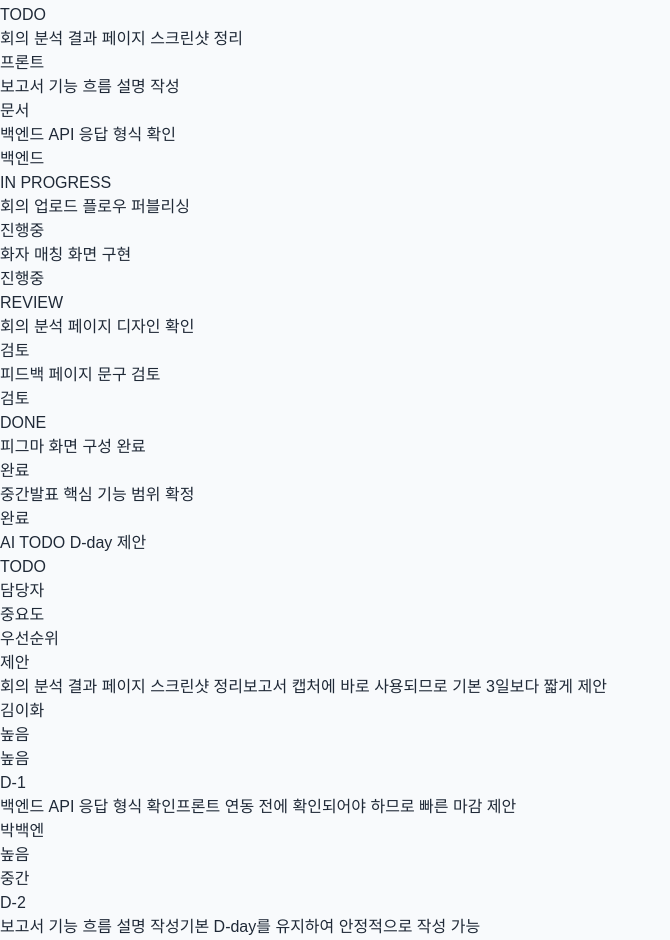
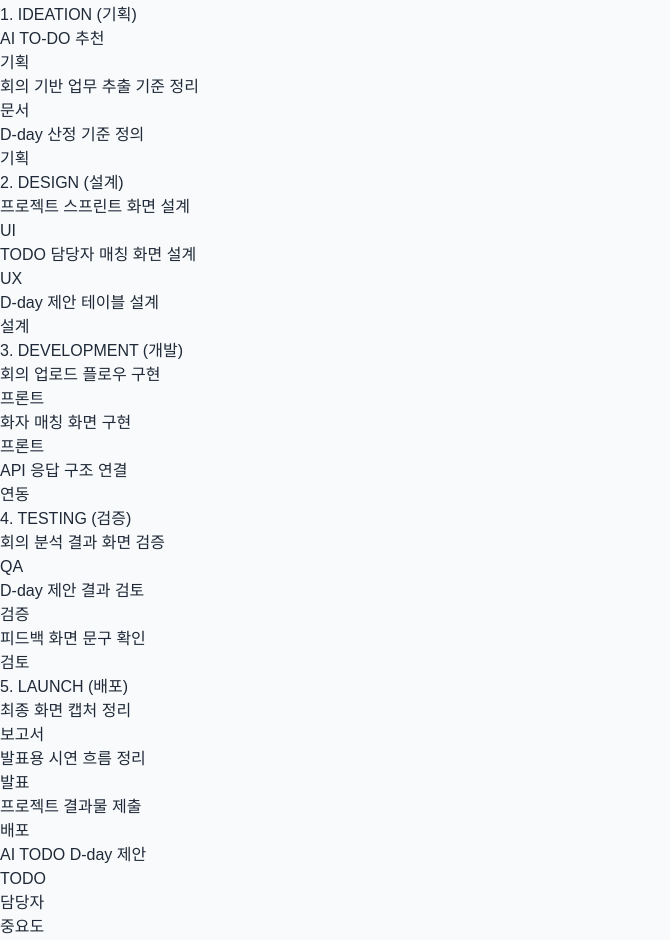
Before and after one commit to ALLISWELL-Lab/aiw-knote-FE, a React (Vite) app in the folder knote/: page /todo/sprint in a window 1280 px wide. Shown: the part 544-1484 px from the top of the page, without its empty margins (0-670 px from the left). Built offline with nearby package versions, Linux system fonts and the light colour scheme; a web font is replaced by a local one.

Commit message:
투두 스프린트, 팀, 스피커 매칭 페이지 수정

```diff
--- a/knote/src/pages/SpeakerMatching.jsx
+++ b/knote/src/pages/SpeakerMatching.jsx
@@ -44,15 +44,14 @@ function SpeakerSelectColumn({
         className="w-full h-[28px] border border-[#C9DEFA] bg-white text-[12px] px-[6px] mb-0 text-black"
       >
         <option>선택</option>
-        <option>팀원 1</option>
-        <option>팀원 2</option>
-        <option>팀원 3</option>
-        <option>팀원 4</option>
-        <option>팀원 5</option>
+        <option>정서윤</option>
+        <option>임이랑</option>
+        <option>강민지</option>
+
       </select>
 
       <div className="w-full border-x border-b border-[#C9DEFA] bg-white text-[13px] text-black">
-        {["팀원 1", "팀원 2", "팀원 3", "팀원 4", "팀원 5"].map((member) => (
+        {["정서윤", "임이랑", "강민지"].map((member) => (
           <div
             key={member}
             className={`h-[34px] flex items-center px-[8px] ${
@@ -114,8 +113,7 @@ function SpeakerMatching() {
               speaker="SPEAKER A"
               text={
                 <>
-                  자, 2월 7일 오전 10시네요. 회의를 시작해 볼까요?
-                  화면님께서 준비해 오신 것부터 볼게요.
+                  SDT 되는거 보여주고 SDT 되는거 플러스 로딩하면 이런게 좀 중요하겠죠
                 </>
               }
             />
@@ -124,21 +122,16 @@ function SpeakerMatching() {
               speaker="SPEAKER B"
               text={
                 <>
-                  네, 저는 저번에 지적해주셨던 몇 개의 화면 구성과 새 페이지
-                  제작, 몇 가지 컴포넌트를 수정해 보았어요.
+                  제가 단계를 분리하는건가요?
                 </>
               }
             />
 
             <SpeakerCard
               speaker="SPEAKER C"
-              text={<>아, 그럼 이 기능이 저렇게 나타난 거군요?</>}
+              text={<>웨거에서 기능 테스트 하면서 거기서 이제 직접 넣은 것도 있고 그 다음에 어떤거는 디비버에다가 sql 스크립트를 써가지고 하나씩 돌려서 넣은것도 있어요</>}
             />
 
-            <SpeakerCard
-              speaker="SPEAKER D"
-              text={<>네, 맞아요. 제 생각에도 그러합니다.</>}
-            />
           </div>
         </div>
 
@@ -147,25 +140,20 @@ function SpeakerMatching() {
           <div className="flex gap-[20px]">
             <SpeakerSelectColumn
               speaker="SPEAKER A"
-              selected="팀원 1"
+              selected="정서윤"
               checked={true}
             />
             <SpeakerSelectColumn
               speaker="SPEAKER B"
-              selected="팀원 2"
-              checked={true}
+              selected="임이랑"
+              checked={false}
             />
             <SpeakerSelectColumn
               speaker="SPEAKER C"
-              selected="팀원 3"
+              selected="강민지"
               checked={true}
             />
-            <SpeakerSelectColumn
-              speaker="SPEAKER D"
-              selected="선택"
-              checked={false}
-              muted
-            />
+
           </div>
 
           {meetingId && (
--- a/knote/src/pages/TodoSprint.jsx
+++ b/knote/src/pages/TodoSprint.jsx
@@ -85,7 +85,7 @@ function TodoSprint() {
 
       <div className="h-px bg-[#C9DEFA] mb-[34px]" />
 
-      <div className="w-[940px] mx-auto">
+      <div className="w-[1040px] mx-auto">
         <div className="flex justify-end mb-[12px]">
           <button
             type="button"
@@ -107,60 +107,76 @@ function TodoSprint() {
             </span>
           </div>
 
-          <div className="grid grid-cols-4 gap-[14px] px-[18px] py-[18px]">
+          <div className="grid grid-cols-5 gap-[10px] px-[18px] py-[18px]">
             {/* Column 1 */}
-            <div className="border border-[#C9DEFA] bg-white min-h-[245px]">
-              <div className="h-[34px] border-b border-[#C9DEFA] bg-[#ADDCFF] flex items-center px-[12px] text-[13px] font-semibold text-black">
-                TODO
+            <div className="border border-[#C9DEFA] bg-white min-h-[260px]">
+              <div className="h-[34px] border-b border-[#C9DEFA] bg-[#ADDCFF] flex items-center justify-center px-[8px] text-[13px] font-semibold text-black">
+                1. IDEATION (기획)
               </div>
 
               <div className="p-[10px] space-y-[10px]">
+                <KanbanCard title="AI TO-DO 추천" tag="기획" />
                 <KanbanCard
-                  title="회의 분석 결과 페이지 스크린샷 정리"
-                  tag="프론트"
+                  title="회의 기반 업무 추출 기준 정리"
+                  tag="문서"
                 />
-                <KanbanCard title="보고서 기능 흐름 설명 작성" tag="문서" />
                 <KanbanCard
-                  title="백엔드 API 응답 형식 확인"
-                  tag="백엔드"
+                  title="D-day 산정 기준 정의"
+                  tag="기획"
                   muted
                 />
               </div>
             </div>
 
             {/* Column 2 */}
-            <div className="border border-[#C9DEFA] bg-white min-h-[245px]">
-              <div className="h-[34px] border-b border-[#C9DEFA] bg-[#ADDCFF] flex items-center px-[12px] text-[13px] font-semibold text-black">
-                IN PROGRESS
+            <div className="border border-[#C9DEFA] bg-white min-h-[260px]">
+              <div className="h-[34px] border-b border-[#C9DEFA] bg-[#ADDCFF] flex items-center justify-center px-[8px] text-[13px] font-semibold text-black">
+                2. DESIGN (설계)
               </div>
 
               <div className="p-[10px] space-y-[10px]">
-                <KanbanCard title="회의 업로드 플로우 퍼블리싱" tag="진행중" />
-                <KanbanCard title="화자 매칭 화면 구현" tag="진행중" />
+                <KanbanCard title="프로젝트 스프린트 화면 설계" tag="UI" />
+                <KanbanCard title="TODO 담당자 매칭 화면 설계" tag="UX" />
+                <KanbanCard title="D-day 제안 테이블 설계" tag="설계" />
               </div>
             </div>
 
             {/* Column 3 */}
-            <div className="border border-[#C9DEFA] bg-white min-h-[245px]">
-              <div className="h-[34px] border-b border-[#C9DEFA] bg-[#ADDCFF] flex items-center px-[12px] text-[13px] font-semibold text-black">
-                REVIEW
+            <div className="border border-[#C9DEFA] bg-white min-h-[260px]">
+              <div className="h-[34px] border-b border-[#C9DEFA] bg-[#ADDCFF] flex items-center justify-center px-[8px] text-[13px] font-semibold text-black">
+                3. DEVELOPMENT (개발)
               </div>
 
               <div className="p-[10px] space-y-[10px]">
-                <KanbanCard title="회의 분석 페이지 디자인 확인" tag="검토" />
-                <KanbanCard title="피드백 페이지 문구 검토" tag="검토" />
+                <KanbanCard title="회의 업로드 플로우 구현" tag="프론트" />
+                <KanbanCard title="화자 매칭 화면 구현" tag="프론트" />
+                <KanbanCard title="API 응답 구조 연결" tag="연동" />
               </div>
             </div>
 
             {/* Column 4 */}
-            <div className="border border-[#C9DEFA] bg-white min-h-[245px]">
-              <div className="h-[34px] border-b border-[#C9DEFA] bg-[#ADDCFF] flex items-center px-[12px] text-[13px] font-semibold text-black">
-                DONE
+            <div className="border border-[#C9DEFA] bg-white min-h-[260px]">
+              <div className="h-[34px] border-b border-[#C9DEFA] bg-[#ADDCFF] flex items-center justify-center px-[8px] text-[13px] font-semibold text-black">
+                4. TESTING (검증)
               </div>
 
               <div className="p-[10px] space-y-[10px]">
-                <KanbanCard title="피그마 화면 구성 완료" tag="완료" />
-                <KanbanCard title="중간발표 핵심 기능 범위 확정" tag="완료" />
+                <KanbanCard title="회의 분석 결과 화면 검증" tag="QA" />
+                <KanbanCard title="D-day 제안 결과 검토" tag="검증" />
+                <KanbanCard title="피드백 화면 문구 확인" tag="검토" />
+              </div>
+            </div>
+
+            {/* Column 5 */}
+            <div className="border border-[#C9DEFA] bg-white min-h-[260px]">
+              <div className="h-[34px] border-b border-[#C9DEFA] bg-[#ADDCFF] flex items-center justify-center px-[8px] text-[13px] font-semibold text-black">
+                5. LAUNCH (배포)
+              </div>
+
+              <div className="p-[10px] space-y-[10px]">
+                <KanbanCard title="최종 화면 캡처 정리" tag="보고서" />
+                <KanbanCard title="발표용 시연 흐름 정리" tag="발표" />
+                <KanbanCard title="프로젝트 결과물 제출" tag="배포" />
               </div>
             </div>
           </div>
@@ -192,7 +208,7 @@ function TodoSprint() {
 
             <DdayRow
               todo="회의 분석 결과 페이지 스크린샷 정리"
-              assignee="김이화"
+              assignee="임이랑"
               importance="높음"
               priority="높음"
               dday={1}
@@ -202,7 +218,7 @@ function TodoSprint() {
 
             <DdayRow
               todo="백엔드 API 응답 형식 확인"
-              assignee="박백엔"
+              assignee="정서윤"
               importance="높음"
               priority="중간"
               dday={2}
@@ -210,21 +226,21 @@ function TodoSprint() {
             />
 
             <DdayRow
-              todo="보고서 기능 흐름 설명 작성"
-              assignee="최기획"
+              todo="회의 업로드 API 연동 점검"
+              assignee="강민지"
+              importance="높음"
+              priority="높음"
+              dday={1}
+              reason="회의 업로드 플로우의 핵심 기능이므로 짧은 D-day를 제안"
+            />
+
+            <DdayRow
+              todo="프로젝트 스프린트 화면 캡처 정리"
+              assignee="임이랑"
               importance="중간"
               priority="중간"
               dday={3}
-              reason="기본 D-day를 유지하여 안정적으로 작성 가능"
-            />
-
-            <DdayRow
-              todo="피드백 페이지 문구 검토"
-              assignee="이디자인"
-              importance="낮음"
-              priority="낮음"
-              dday={5}
-              reason="핵심 기능 연동 이후 진행해도 되는 작업으로 여유 있게 제안"
+              reason="기본 D-day를 유지하여 안정적으로 정리 가능"
             />
           </div>
 
@@ -252,7 +268,6 @@ function TodoSprint() {
                 value="+1~2일"
                 description="핵심 플로우와 직접 연결되지 않은 작업은 더 여유 있는 D-day를 제안합니다."
               />
-
             </div>
           </div>
         </div>
```
Also changed, not shown: knote/src/pages/Team.jsx (+22 -44 lines).
